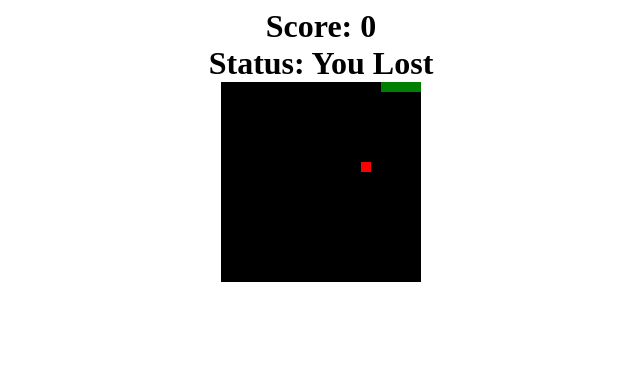
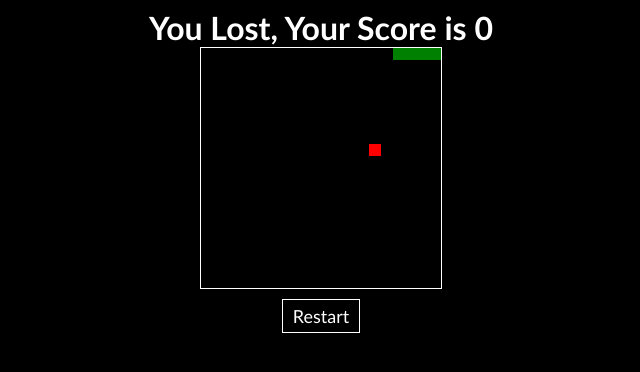
Before and after one commit to ccarni/snakeJS, a plain HTML site: page index.html in a window 1280 px wide. Shown: the whole page, without its empty margins (319-959 px from the left). Drawn offline with Linux system fonts and the light colour scheme.

Commit message:
Added dark theme and restart button

```diff
--- a/index.html
+++ b/index.html
@@ -10,7 +10,6 @@
 </head>
 <body>
     <h1 id="score">Score: 0</h1>
-    <h1 id="status">Status: Running</h1>
     <div class="grid" id="grid"></div>
 </body>
 </html>
--- a/scripts.js
+++ b/scripts.js
@@ -1,7 +1,13 @@
 let grid = document.getElementById("grid");
 let scoreDisplay = document.getElementById("score");
-let status = document.getElementById("status");
 let gridWidth = 20, gridHeight = 20;
+let snakeSpeed = 75;
+
+let restartButton = document.createElement("button");
+restartButton.classList.add("restart");
+restartButton.innerHTML = "Restart";
+restartButton.addEventListener("click", initialize);
+document.querySelector("body").appendChild(restartButton);
 
 let direction;
 let score;
@@ -130,11 +136,17 @@ function initialize() {
 
     grid = document.getElementById("grid");
     scoreDisplay = document.getElementById("score");
-    status = document.getElementById("status");
+    scoreDisplay.innerHTML = "Score: 0";
+    snakeSpeed = 75;
     gridWidth = 20, gridHeight = 20;
 
     direction = "RIGHT";
     score = 0;
+
+    // Empty the grid
+    while (grid.firstChild) {
+        grid.removeChild(grid.firstChild);
+    }
 
     // Setup the grid
     for (let i = 0; i < gridWidth * gridHeight; i++) {
@@ -148,17 +160,22 @@ function initialize() {
     snakes.push(new Snake(5, "RIGHT", 4));
     apples.push(new Apple(Math.floor(Math.random() * gridWidth * gridHeight)))
 
-    updateId = setInterval(update, 75);
     document.addEventListener('keydown', updateDirection);
+    clearTimeout(updateId);
+    update();
 }
 
 function update() {
+    updateId = setTimeout(update, snakeSpeed);
+    snakeSpeed = 75 - score*2;
     snakes.forEach(snake => {
         snake.update(direction);
 
+
         if (snake.dead) {
-            clearInterval(updateId);
-            status.innerHTML = "Status: You Lost";
+            clearTimeout(updateId);
+            scoreDisplay.innerHTML = "You Lost, Your Score is " + score;
+
         }
 
         apples.forEach(apple => {
--- a/styles.css
+++ b/styles.css
@@ -1,20 +1,27 @@
+body {
+    background-color: black;
+}
+
 h1 {
     margin: auto;
     text-align: center;
+    font-family:'Gill Sans', 'Gill Sans MT', Calibri, 'Trebuchet MS', sans-serif;
+    color: white;
 }
 
 .grid {
-    width: 200px;
-    height: 200px;
+    width: 30vh;
+    height: 30vh;
     display: flex;
     flex-wrap: wrap;
     margin: auto;
     background-color: black;
+    border: solid white 1px;
 }
 
 .unit {
-    width: 10px;
-    height: 10px;
+    width: 5%;
+    height: 5%;
 }
 
 .snake {
@@ -24,3 +31,19 @@ h1 {
 .apple {
     background-color: red;
 }
+
+.restart {
+    margin: 10px auto;
+    display: block;
+    background-color: black;
+    border: solid white 1px;
+    padding: 5px 10px;
+    color: white;
+    font-size: 18px;
+    font-family:'Gill Sans', 'Gill Sans MT', Calibri, 'Trebuchet MS', sans-serif;
+}
+
+.restart:active {
+    background-color: white;
+    color: black;
+}
```
